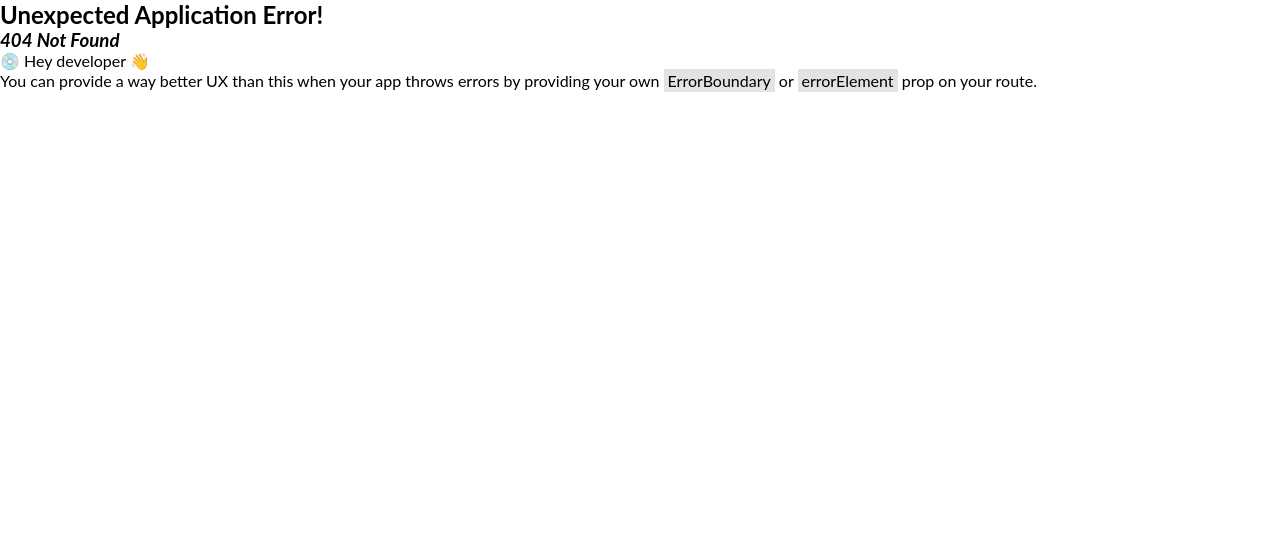
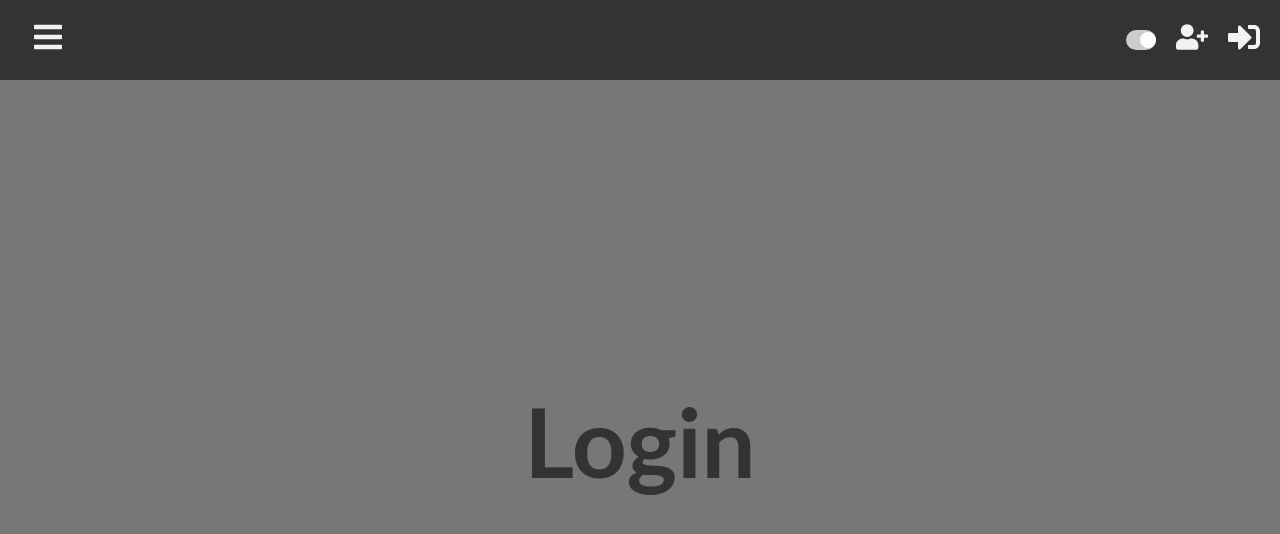
Before and after one commit to MikaelEngvall/headhunter-sidebare-final, a React (Create React App) app: page /login in a window 1280 px wide. Before the commit this address had no page. Shown: the top 534 px of the page. Built offline with nearby package versions, Linux system fonts and the light colour scheme.

Commit message:
Added login and signup routes and initial pages

```diff
--- a/src/App.css
+++ b/src/App.css
@@ -19,6 +19,8 @@
 .account,
 .admin,
 .ads,
+.login,
+.signup,
 .logout {
   display: flex;
   height: 90vh;
--- a/src/App.js
+++ b/src/App.js
@@ -1,6 +1,8 @@
 import { BrowserRouter as Router, Routes, Route } from 'react-router-dom';
 import './App.css';
 import Navbar from './components/Navbar';
+import Login from './routes/Login';
+import Signup from './routes/Signup';
 import Home from './routes/Home';
 import Account from './routes/Account';
 import Admin from './routes/Admin';
@@ -18,6 +20,8 @@ function App() {
           <Route path="/admin" component={Admin} />
           <Route path="/ads" component={Ads} />
           <Route path="/logout" component={Logout} />
+          <Route path="/login" element={<Login />} />
+          <Route path="/signup" element={<Signup />} />
         </Routes>
       </Router>
     </>
--- /dev/null
+++ b/src/routes/Login.js
@@ -0,0 +1,11 @@
+import React from 'react'
+
+function Login() {
+    return (
+        <div className='login'>
+            <h1>Login</h1>
+        </div>
+    )
+}
+
+export default Login
--- /dev/null
+++ b/src/routes/Signup.js
@@ -0,0 +1,11 @@
+import React from 'react'
+
+function Signup() {
+    return (
+        <div className='signup'>
+            <h1>Signup</h1>
+        </div>
+    )
+}
+
+export default Signup
```
Also changed, not shown: src/index.js (+10 -0 lines).
